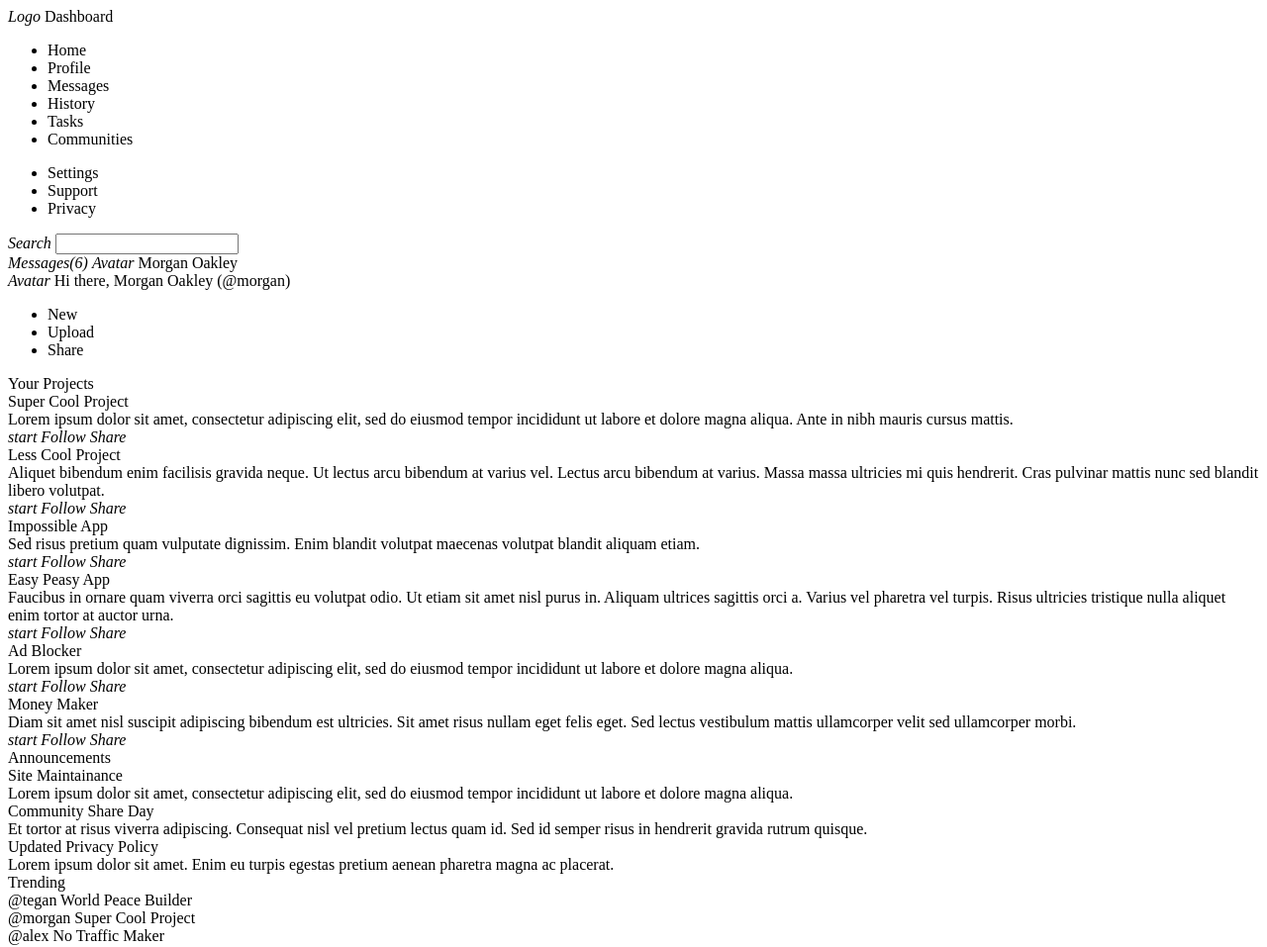
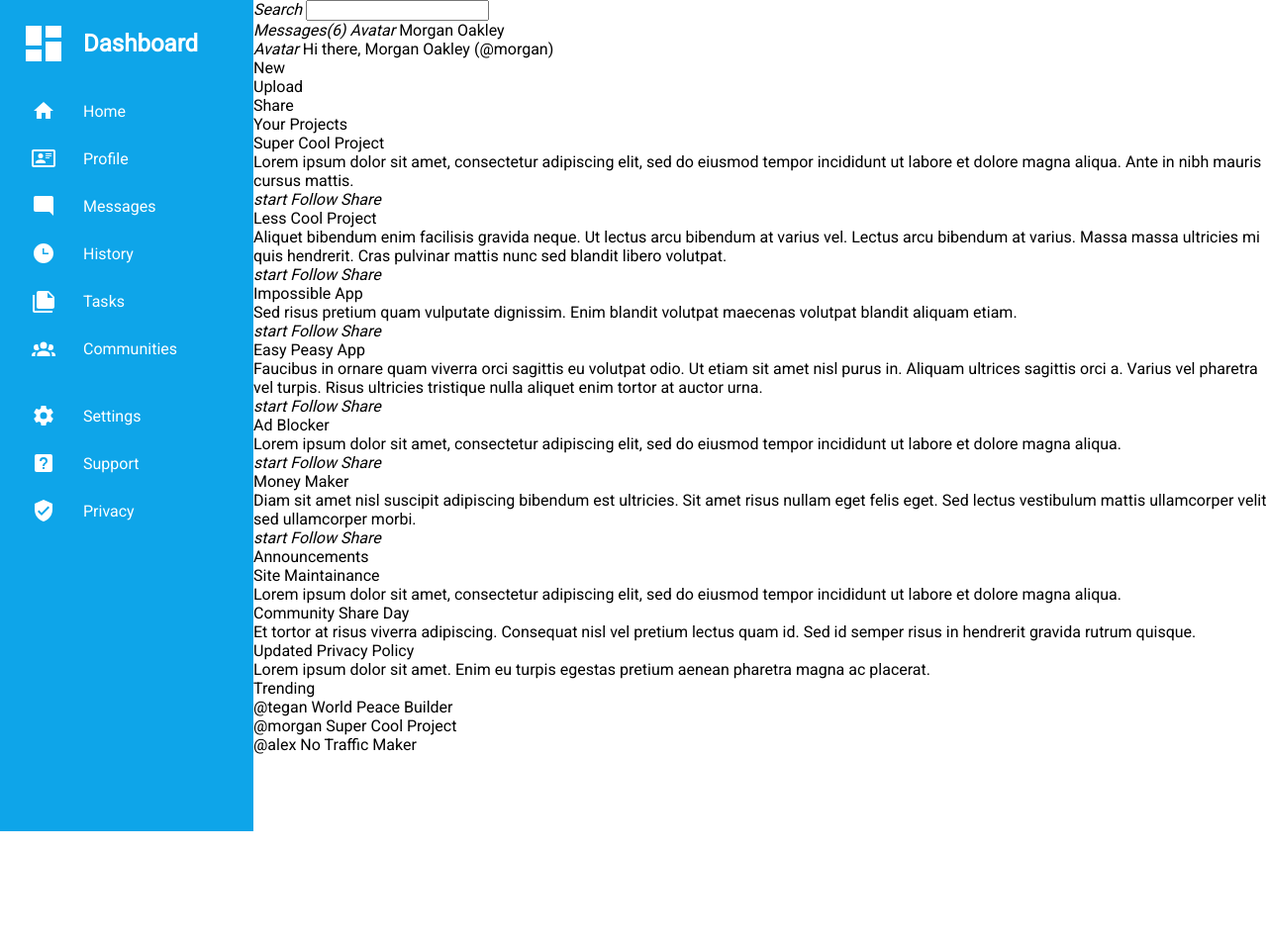
Before and after one commit to odin-project-works/intermediate-html-css-dashboard, a plain HTML site: page index.html in a window 1280 px wide. Shown: the whole page at 99% size. After the commit the page ends 840 px from the top, so only its background shows below. Drawn offline with Linux system fonts and the light colour scheme.

Commit message:
Styled the sidebar.

```diff
--- a/index.html
+++ b/index.html
@@ -4,34 +4,64 @@
     <meta charset="UTF-8">
     <meta http-equiv="X-UA-Compatible" content="IE=edge">
     <meta name="viewport" content="width=device-width, initial-scale=1.0">
+    <link rel="preconnect" href="https://fonts.googleapis.com">
+    <link rel="preconnect" href="https://fonts.gstatic.com" crossorigin>
+    <link href="https://fonts.googleapis.com/css2?family=Roboto&display=swap" rel="stylesheet">
     <link rel="stylesheet" href="./style.css">
     <title>Admin Dashboard</title>
 </head>
 <body>
-    <nav class="sidebar">
-        <div id="nav-logo">
-            <i class="nav-logo-image">Logo</i>
+    <nav id="sidebar">
+        <div id="nav-logo" class="menu-item-container">
+            <i class="nav-logo-icon"><img src="./assets/view-dashboard-outline.svg" alt="dashboard logo"></i>
             <span class="nav-logo-text">Dashboard</span>
         </div>
-        <div id="nav-menu">
-            <ul>
-                <li class="nav-menu-item">Home</li>
-                <li class="nav-menu-item">Profile</li>
-                <li class="nav-menu-item">Messages</li>
-                <li class="nav-menu-item">History</li>
-                <li class="nav-menu-item">Tasks</li>
-                <li class="nav-menu-item">Communities</li>
+        <div id="nav-menus">
+            <ul class="nav-menu">
+                <li class="menu-item-container">
+                    <img class="nav-menu-item-icon" src="./assets/home.svg" alt="home">
+                    <span>Home</span>
+                </li>
+                <li class="menu-item-container">
+                    <img class="nav-menu-item-icon" src="./assets/card-account-details-outline.svg" alt="profile">
+                    Profile
+                </li>
+                <li class="menu-item-container">
+                    <img class="nav-menu-item-icon" src="./assets/message-reply.svg" alt="messages">
+                    Messages
+                </li>
+                <li class="menu-item-container">
+                    <img class="nav-menu-item-icon" src="./assets/clock-time-three.svg" alt="history">
+                    History
+                </li>
+                <li class="menu-item-container">
+                    <img class="nav-menu-item-icon" src="./assets/note-multiple.svg" alt="tasks">
+                    Tasks
+                </li>
+                <li class="menu-item-container">
+                    <img src="./assets/account-group.svg" alt="communities" class="nav-menu-item-icon">
+                    Communities
+                </li>
             </ul>
 
-            <ul>
-                <li class="nav-menu-item">Settings</li>
-                <li class="nav-menu-item">Support</li>
-                <li class="nav-menu-item">Privacy</li>
+            <ul class="nav-menu">
+                <li class="menu-item-container">
+                    <img src="./assets/cog.svg" alt="settings" class="nav-menu-item-icon">
+                    Settings
+                </li>
+                <li class="menu-item-container">
+                    <img src="./assets/help-box.svg" alt="support" class="nav-menu-item-icon">
+                    Support
+                </li>
+                <li class="menu-item-container">
+                    <img src="./assets/shield-check.svg" alt="privacy" class="nav-menu-item-icon">
+                    Privacy
+                </li>
             </ul>
         </div>
     </nav>
 
-    <div class="main">
+    <div id="main">
         <div id="header">
             <div id="search">
                 <i class="search-icon">Search</i>
--- a/style.css
+++ b/style.css
@@ -1,3 +1,72 @@
-h1 {
-    color: blue;
+body {
+    margin: 0;
+    padding: 0;
+    box-sizing: border-box;
+    font-family: 'Roboto', sans-serif;
+    display: grid;
+    /* grid-template-columns: minmax(10rem, 15rem) auto; */
+    grid-template-columns: 1fr 4fr;
 }
+
+ul {
+    margin: 0;
+    padding: 0;
+    list-style-type: none;
+}
+
+#sidebar {
+    grid-column: 1 / 2;
+    background-color: #0ea5e9;
+    color: white;
+    padding: 20px;
+    height: 100vh;
+}
+
+.menu-item-container {
+    display: grid;
+    grid-auto-flow: column;
+    gap: 1rem;
+    align-items: center;
+    justify-content: start;
+    text-align: left;
+}
+
+#nav-logo {
+    margin-bottom: 20px;
+}
+
+.nav-logo-icon {
+    width: 3rem;
+    height: 3rem;
+    filter: invert();
+}
+
+.nav-logo-text {
+    font-size: 1.5rem;
+    font-weight: 900;
+}
+
+.nav-menu {
+    margin-bottom: 20px;
+}
+
+/* .nav-menu-item {
+    display: grid;
+    grid-auto-flow: column;
+    align-items: center;
+    justify-content: start;
+    text-align: left;
+    gap: 1rem;
+} */
+
+.nav-menu-item-icon {
+    padding: .75rem .75rem .75rem .75rem;
+    width: 1.5rem;
+    height: 1.5rem;
+    filter: invert();
+}
+
+#main {
+    grid-column: 2 / 3;
+    height: 100vh;
+}
```
Also changed, not shown: assets/account-group.svg (added), assets/card-account-details-outline.svg (added), assets/card-account-details.svg (added), assets/clock-time-three.svg (added), assets/cog.svg (added), assets/help-box.svg (added), assets/home.svg (added), assets/message-reply.svg (added), assets/note-multiple.svg (added), assets/shield-check.svg (added), assets/view-dashboard-outline.svg (added), 1 other file.
